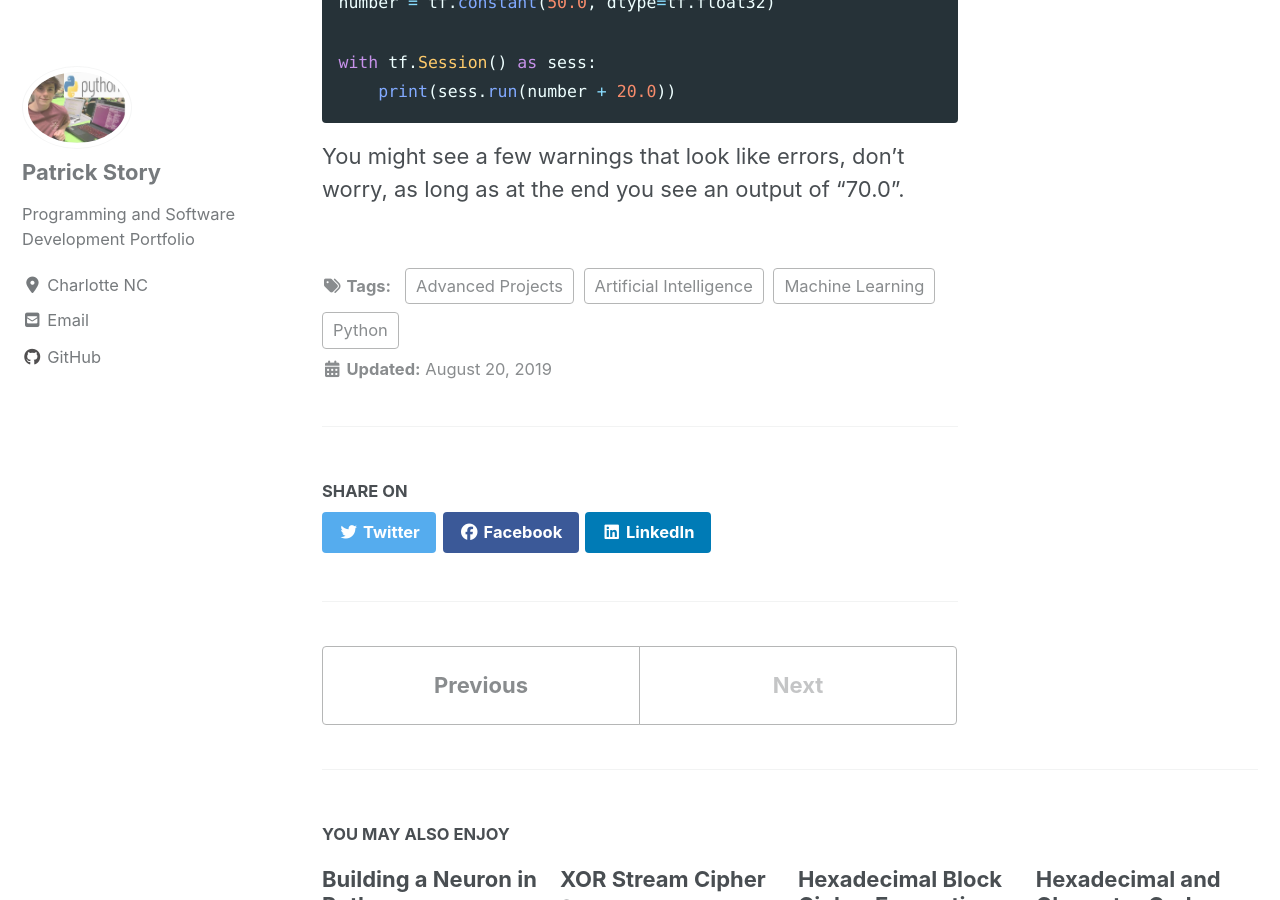
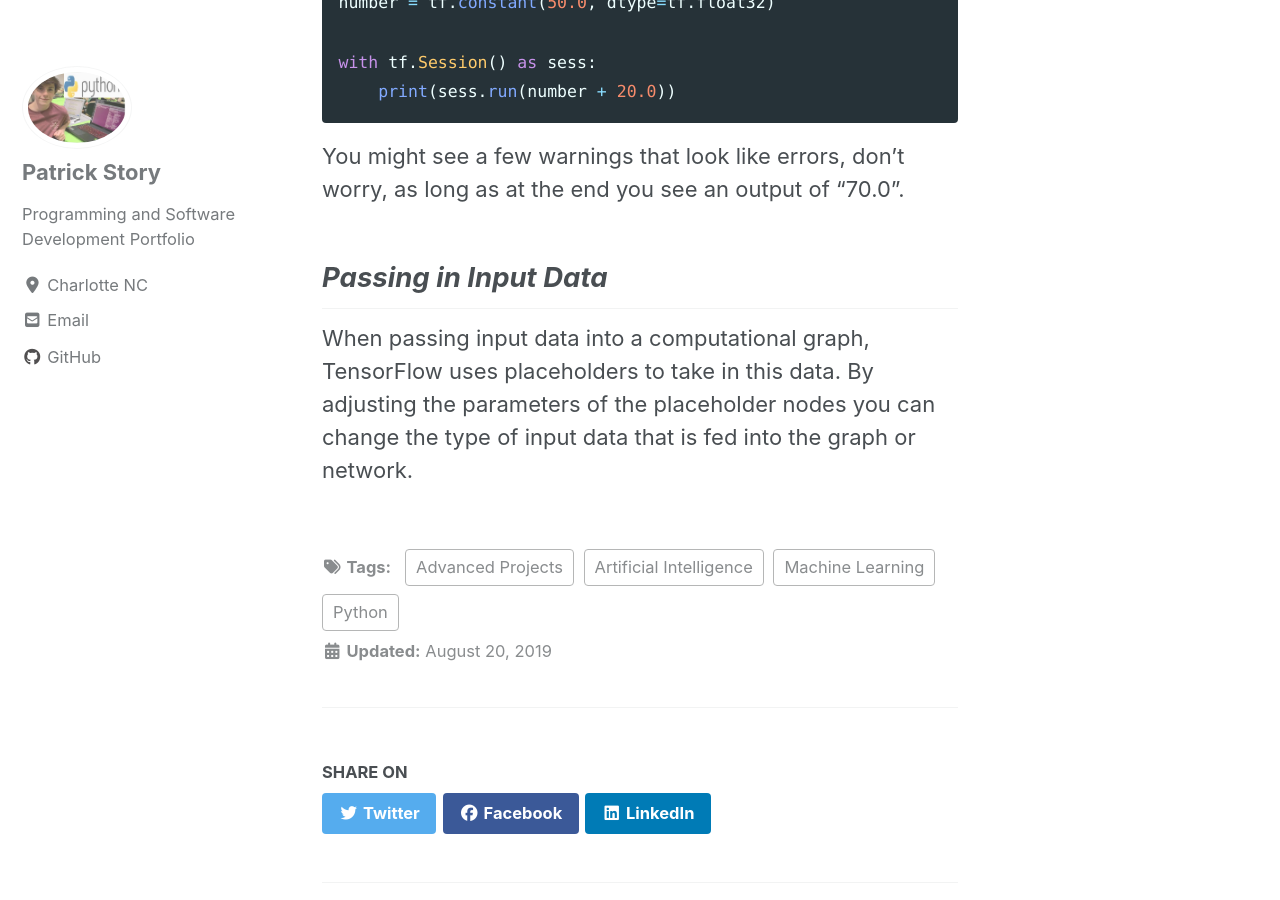
Before and after one commit to Patchyst/Patchyst.github.io, a Jekyll site: the page built from _posts/2019-08-20-tensorflow.md, in a window 1280 px wide and 900 px high, scrolled down 3141 px. Built offline with Jekyll 4.4.1, drawn with Linux system fonts in a browser that asks for light colours; cached includes are drawn as plain includes; nearby versions of some CDN libraries.

Commit message:
updating Tensor Flow project

````diff
--- a/_posts/2019-08-20-tensorflow.md
+++ b/_posts/2019-08-20-tensorflow.md
@@ -43,3 +43,5 @@ with tf.Session() as sess:
     print(sess.run(number + 20.0))
 ```
 You might see a few warnings that look like errors, don't worry, as long as at the end you see an output of "70.0".
+## *Passing in Input Data*
+When passing input data into a computational graph, TensorFlow uses placeholders to take in this data. By adjusting the parameters of the placeholder nodes you can change the type of input data that is fed into the graph or network.
````
